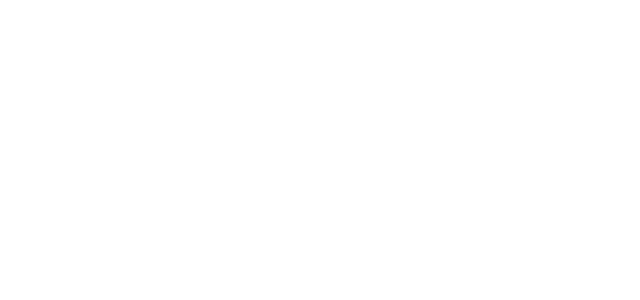
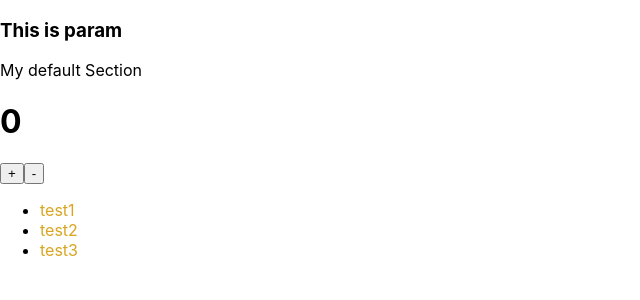
Before and after one commit to jacekcielecki/LearningAppWeb, a React (Create React App) app: page /test in a window 1280 px wide. Before the commit this address had no page. Shown: the top 300 px of the page, without its empty margins (0-640 px from the left). Built offline with nearby package versions, Linux system fonts and the light colour scheme.

Commit message:
add reference components

```diff
--- a/package.json
+++ b/package.json
@@ -6,6 +6,7 @@
     "@emotion/react": "^11.10.8",
     "@emotion/styled": "^11.10.8",
     "@fontsource/roboto": "^4.5.8",
+    "@mui/icons-material": "^5.11.16",
     "@mui/material": "^5.12.3",
     "@testing-library/jest-dom": "^5.16.5",
     "@testing-library/react": "^13.4.0",
--- a/src/App.css
+++ b/src/App.css
@@ -1,32 +1,31 @@
-.App {
+.Home {
   text-align: center;
 }
 
-.App-logo {
+.Home .App-logo {
   height: 40vmin;
   pointer-events: none;
 }
 
-.App-header {
-  background-color: #282c34;
+.Home .App-header {
   min-height: 100vh;
   display: flex;
   flex-direction: column;
   align-items: center;
   justify-content: center;
   font-size: calc(10px + 2vmin);
-  color: white;
+  color: black;
 }
 
-.App-link {
+.Home .App-link {
   color: #61dafb;
 }
 
-@keyframes App-logo-spin {
-  from {
-    transform: rotate(0deg);
-  }
-  to {
-    transform: rotate(360deg);
-  }
+.signin {
+  align-items: center;
+  margin-top: 25vh;
 }
+
+.gold {
+  color: goldenrod;
+}
--- a/src/App.tsx
+++ b/src/App.tsx
@@ -3,6 +3,7 @@
 import Home from './Home';
 import Login from './Login';
 import CreateAccount from './CreateAccount';
+import Test from './Test';
 
 function App() {
   return (
@@ -12,6 +13,7 @@
           <Route path='/' element={<Home />}></Route>
           <Route path='/create-account' element={<CreateAccount />}></Route>
           <Route path='/login' element={<Login />}></Route>
+          <Route path='/test' element={<Test />}></Route>
         </Routes>
       </div>
   </Router>
--- /dev/null
+++ b/src/Components/Counter.tsx
@@ -0,0 +1,13 @@
+import { useState } from "react";
+
+export const Counter = () => {
+    const [count, setCount] = useState<number>(0);
+
+    return (
+        <>
+            <h1>{count}</h1>
+            <button onClick={() => setCount(prev => prev + 1)}>+</button>
+            <button onClick={() => setCount(prev => prev - 1)}>-</button>
+        </>
+    )
+}
--- /dev/null
+++ b/src/Components/Heading.tsx
@@ -0,0 +1,11 @@
+import { ReactElement } from "react";
+
+type HeadingProps = { title: string }
+
+const Heading = ({ title }: HeadingProps): ReactElement => {
+    return (
+        <h3>{title}</h3>
+      );
+}
+
+export default Heading;
--- /dev/null
+++ b/src/Components/List.tsx
@@ -0,0 +1,18 @@
+import { ReactNode } from "react";
+
+interface ListProps<T> {
+    items: T[]
+    render: (item: T) => ReactNode
+}
+
+export const List = <T,>({ items, render } : ListProps<T>) => {
+    return (
+    <ul>
+        {items.map((item, i) => (
+            <li key={i}>
+                {render(item)}
+            </li>
+        ))}
+    </ul>
+    );
+}
--- /dev/null
+++ b/src/Components/Section.tsx
@@ -0,0 +1,12 @@
+import React, { ReactNode } from "react";
+
+type SectionProps = {
+    title?: string,
+    children: ReactNode
+}
+
+export const Section = ( { children, title="My default Section" } : SectionProps ) => {
+    return (
+    <div>{title}</div>
+    );
+}
--- a/src/CreateAccount.tsx
+++ b/src/CreateAccount.tsx
@@ -1,7 +1,5 @@
-import React from "react";
 import Button from '@mui/material/Button';
 import { TextField } from "@mui/material";
-import App from "./App";
 
 export const CreateAccount = () => {
     return (
--- a/src/Home.tsx
+++ b/src/Home.tsx
@@ -4,6 +4,7 @@
 
 const Home = () => {
     return (
+        <div className='Home'>
             <header className="App-header">
                 <img src={image} className='App-logo' alt='image'></img>
                 <h2>Welcome to the LearningApp</h2>
@@ -14,6 +15,7 @@
                     &nbsp; to continue
                 </p>
         </header>
+        </div>
      );
 }
 
--- a/src/Login.tsx
+++ b/src/Login.tsx
@@ -1,5 +1,54 @@
-const Login = () => {
-    return ( <h3>Login</h3> );
+import Button from '@mui/material/Button';
+import TextField from '@mui/material/TextField';
+import Link from '@mui/material/Link';
+import Typography from '@mui/material/Typography';
+import Container from '@mui/material/Container';
+import { useState } from "react";
+
+const SignIn = () => {
+    const [email, setEmail] = useState<string>('');
+    const [password, setPassword] = useState<string>('');
+
+    return (
+        <div className='signin'>
+            <Container component="main" maxWidth="xs">
+                <Typography component="h1" variant="h5" sx={{ mt: 2, mb: 2 }}>
+                Sign in
+                </Typography>
+                <TextField
+                    margin="normal"
+                    required
+                    fullWidth
+                    id="email"
+                    label="Email Address"
+                    name="email"
+                    autoComplete="email"
+                    autoFocus
+                />
+                <TextField
+                    margin="normal"
+                    required
+                    fullWidth
+                    name="password"
+                    label="Password"
+                    type="password"
+                    id="password"
+                    autoComplete="current-password"
+                />
+                <Button
+                    type="submit"
+                    fullWidth
+                    variant="contained"
+                    sx={{ mt: 3, mb: 4 }}
+                >
+                Sign In
+                </Button>
+                <Link href="#" variant="body2">
+                    {"Don't have an account? Sign Up"}
+                </Link>
+            </Container>
+        </div>
+    );
 }
 
-export default Login;
+export default SignIn;
--- /dev/null
+++ b/src/Test.tsx
@@ -0,0 +1,17 @@
+import { Counter } from "./Components/Counter";
+import Heading from "./Components/Heading";
+import { Section } from "./Components/Section";
+import { List } from "./Components/List";
+
+const Test = () => {
+    return (
+        <>
+            <Heading title="This is param" />
+            <Section>This is some children</Section>
+            <Counter></Counter>
+            <List items={["test1", "test2", "test3"]} render={(item: string) => (<span className="gold">{item}</span>)}></List>
+        </>
+    );
+}
+
+export default Test;
```
Also changed, not shown: 1 other file (tests, documents, lock files or other folders). Lines whose indentation alone changed are shown as unchanged.
